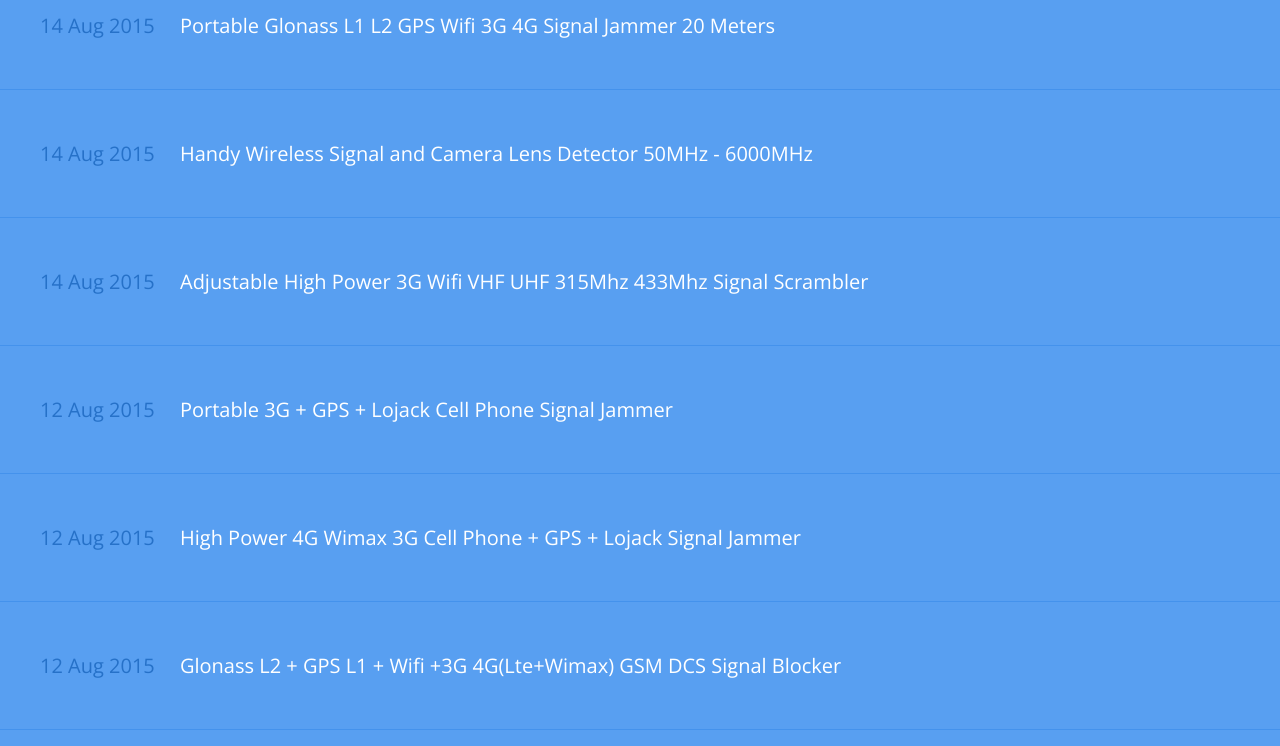
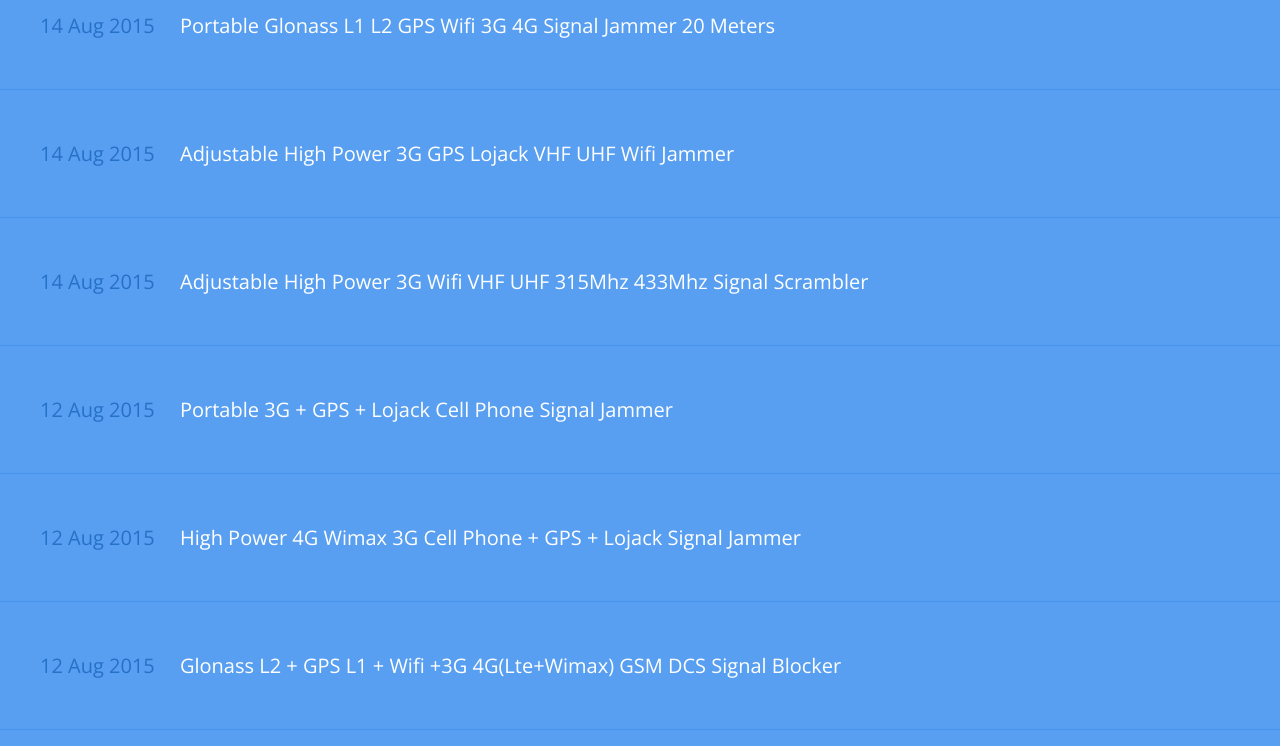
Before and after one commit to Cathy5Lopes/Cathy5Lopes.github.io, a Jekyll site: the page built from index.html, in a window 1280 px wide and 900 px high, cut to the strip 154-900 px from the top of the window. Built offline with Jekyll 4.4.1, drawn with Linux system fonts in a browser that asks for light colours; part of the change alters nothing that is shown.

Commit message:
Post update: null

```diff
--- a/_posts/2015-08-14-handy-wireless-signal-and-camera-lens-detector-50mhz-6000mhz.markdown
+++ b/_posts/2015-08-14-handy-wireless-signal-and-camera-lens-detector-50mhz-6000mhz.markdown
@@ -1,33 +1,12 @@
 ---
 published: true
-title: Handy Wireless Signal and Camera Lens Detector 50MHz - 6000MHz
+title: Adjustable High Power 3G GPS Lojack VHF UHF Wifi Jammer
 layout: post
 ---
-<a href="http://www.phonejammer.com.au/handywirelesssignalandcameralensdetector50mhz6000mhz-p-203.html"><img src="http://www.phonejammer.com.au/images/jammera/audetector20150722007_01.jpg"  alt="wireless signal detector"/></a>
+ <a href="http://www.phonejammer.com.au/adjustable-high-power-3g-gps-lojack-vhf-uhf-wifi-jammer-p-94.html"><img src="http://www.phonejammer.com.au/images/jammera/au3gjammer150629017_05.jpg"  alt="adjustable 3g jammer"/></a>
 
-<div class="std"> <h2>Handy Wireless Signal and Camera Lens Detector 50MHz - 6000MHz</h2>
-<h2>Main Features:</h2>
-<li>Detecting Device: Wireless Signal and Camera Lens</li>
-<li>Detecting Signal:50MHz - 6000MHz</li>
-<li>Detecting Area:0.5-10 Meters</li>
-<h2>Specifications:</h2>
-<li>Detecting Frequency: 50MHz - 6000MHz</li>
-<li>Detecting Area: 0.5-10 Meters in diameter depending on signal strength and
-working environment</li>
-<li>Detection Mode: Sound or Vibration</li>
-<li>Power: Built-in rechargeable 450mAH li-ion battery</li>
-<li>Detecting Wave Distance: 920nm</li>
-<li>Retractable Antenna</li>
-<li>Sensitivity +/- Contro</li>
-<li>Power switch</li>
-<li>Laser light switch</li>
-<li>Size: 98 x W:56 x D:12 (mm)</li>
-<li>Weight:0.5KG</li>
-<h2>Package Included:</h2>
-<li>1pc Handy Wireless Signal and Camera Lens Detector 50MHz - 6000MHz</li>
 
-<h2>Important Notice</h2>
-<li>The item is for Legal Use only!</li> </div>
+ <div class="std"> <h2>Adjustable High Power 3G GPS Lojack VHF UHF Wifi Jammer</h2><h2>Main Features:</h2><li>Jamming Device: Cell Phone,VHF UHF,GPS,Lojack</li><li>Jamming Signal: 3G CDMA GSM DCS PCS GPS Lojack VHF UHF</li><li>Jamming Area: 5 - 50 Meters in diameter</li><h2>Specifications:</h2><li>Jamming Frequency:<p>GPS: 1570-1580MHz</p><p>LOJACK: 167-175MHZ</p><p>VHF:135-174MHz</p><p>UHF:400-470MHz</p><p>3G : 2110-2170MHZ;</p><p>CDMA:850-894MHz;</p> <p>GSM: 925-960MHz;</p><p>DCS: 1805-1880MHz;</p><p>PCS: 1920-1990MHz;</p></li><li>Jamming Area: 5 - 50 Meters in diameter depending on signal strength and working environment</li><li>Total Output Power: 16W</li><li>Power Supply:AC100-240V  DC12V</li><li>Size: Antennas off -  245*53*230mm (L x W x D)</li><li>Weight:4.5KG</li><h2>Package Included:</h2><li>1pc 3G Adjustable High Power 3G GPS Lojack VHF UHF Wifi Jammer</li><li>1pc Power Adapter (100-240V)</li><li>1pc Car Charger</li><li>1pc Manual(if not included, please send email to ask for it)</li><h2>Important Notice</h2><li>The item is for Legal Use only!</li> </div>
 
 
 
```
